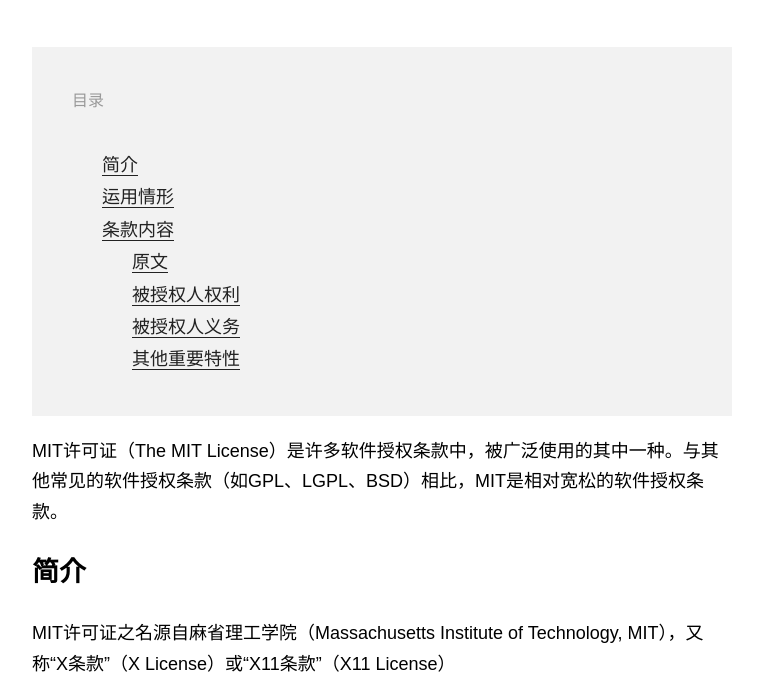
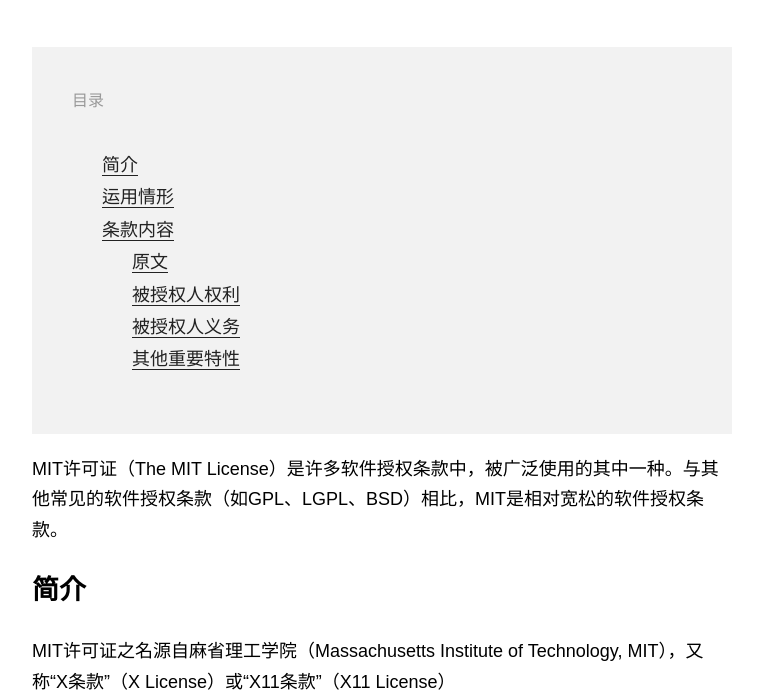
Before and after one commit to gaoxiaoliangz/toc, a website: page example/index.html in a window 1280 px wide. Shown: the part 97-797 px from the top of the page, without its empty margins (258-1021 px from the left). Drawn offline with Linux system fonts and the light colour scheme; files that its build step writes are made by us from their sources.

Commit message:
mod content table markup

```diff
--- a/src/js/outliner.js
+++ b/src/js/outliner.js
@@ -56,14 +56,14 @@
       });
     },
     genContentTable:function(){
-      var contentTable = $("<div class='"+this.tableClass+"'><div class='title'>目录</div></div>");
+      var contentTable = $("<div class='outliner-content-wrap'><div class='title'>目录</div></div>");
       var domPinter = contentTable.append("<ul></ul>").find(">ul");
       var list = [];
       var content = $(this.selector);
       var s = this;
 
       content.children().each(function(){
-        if($(this).prop("tagName") in {"H1":1,"H2":2,"H3":3,"H4":4,"H5":5,"H6":6}){
+        if($(this).prop("tagName") in {"H2":2,"H3":3,"H4":4,"H5":5,"H6":6}){
           var id = "h"+parseInt(Math.random()*(Math.pow(10,6)));
           var h_text = $(this).text();
           var h = parseInt($(this).prop("tagName").substr(1,1));
@@ -100,6 +100,7 @@
           }
         }
       });
+      contentTable = $("<div class='"+this.tableClass+"'></div>").append(contentTable);
 
       this.contentTable = contentTable;
       return contentTable;
--- a/src/scss/outliner.scss
+++ b/src/scss/outliner.scss
@@ -32,10 +32,14 @@
 }
 
 .outliner-content-table {
-  @extend %uls;
+
   background: #f2f2f2;
   margin-bottom: 20px;
   padding: 0 40px;
+  .outliner-content-wrap {
+    @extend %uls;
+    overflow: hidden;
+  }
 }
 
 .outliner-nav-menu {
```
Also changed, not shown: dist/css/outliner.min.css, dist/js/outliner.min.js, 2 other files.
